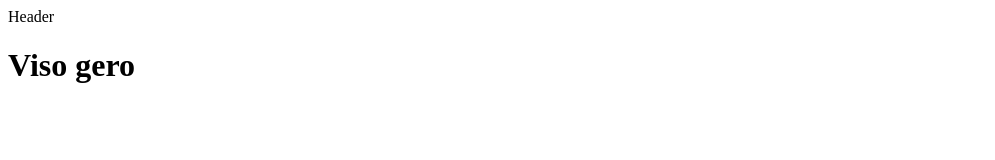
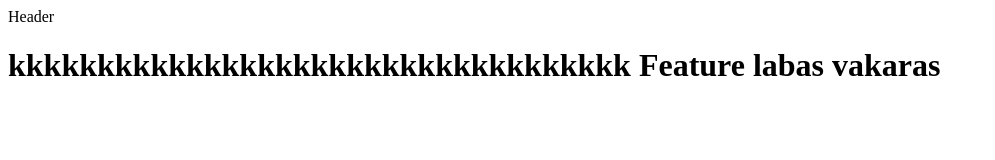
Before and after one commit to TomasBendaravicius/probable-meme, a plain HTML site: page index.html in a window 1280 px wide. Shown: the whole page, without its empty margins (0-995 px from the left). Drawn offline with Linux system fonts and the light colour scheme.

Commit message:
add feature

```diff
--- a/index.html
+++ b/index.html
@@ -10,7 +10,9 @@
 
 <p></p>
     <h1>
-        Viso gero
+        kkkkkkkkkkkkkkkkkkkkkkkkkkkkkkkkkkk
+Feature
+        labas vakaras
     </h1>
 
 </body>
```
